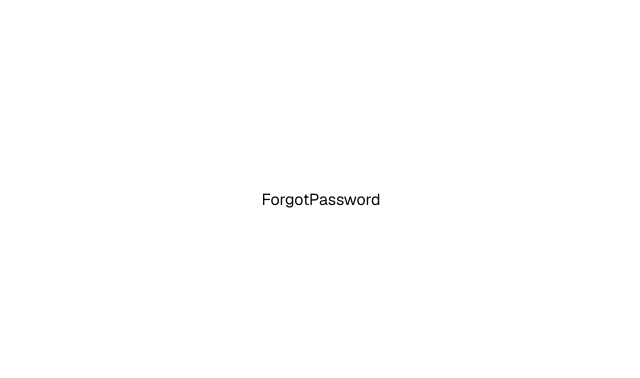
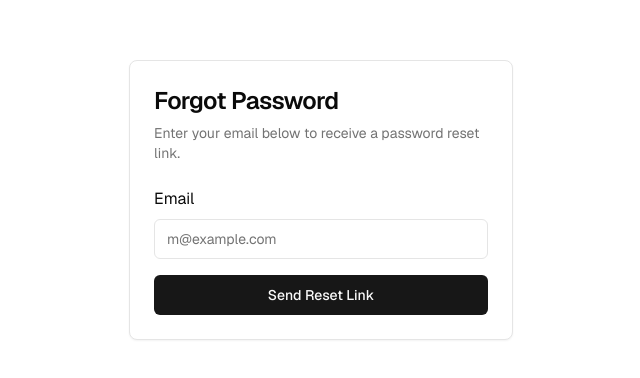
Before and after one commit to MarcBlattmann/SecondBrain, a Next.js app in the folder app/: page /forgot-password in a window 1280 px wide. Shown: the part 200-578 px from the top of the page, without its empty margins (319-959 px from the left). Built offline with nearby package versions, Linux system fonts and the light colour scheme.

Commit message:
made forget password page

```diff
--- a/app/app/(auth-pages)/forgot-password/page.tsx
+++ b/app/app/(auth-pages)/forgot-password/page.tsx
@@ -1,5 +1,59 @@
-export default async function ForgotPassword() {
+import { Button } from "@/components/ui/button";
+import { Card, CardContent, CardDescription, CardHeader, CardTitle } from "@/components/ui/card";
+import { Input } from "@/components/ui/input";
+import { Label } from "@radix-ui/react-label";
+
+export default function ForgotPassword() {
+  async function handleForgotPassword(event: { preventDefault: () => void; target: { email: { value: any; }; }; }) {
+    event.preventDefault();
+    const email = event.target.email.value;
+
+    try {
+      // Beispiel-API-Aufruf zum Backend (URL anpassen)
+      const response = await fetch("/api/auth/forgot-password", {
+        method: "POST",
+        headers: {
+          "Content-Type": "application/json",
+        },
+        body: JSON.stringify({ email }),
+      });
+
+      if (response.ok) {
+        alert("A password reset link has been sent to your email.");
+      } else {
+        alert("Failed to send reset link. Please try again.");
+      }
+    } catch (error) {
+      console.error("Error:", error);
+      alert("An error occurred. Please try again.");
+    }
+  }
+
   return (
-    <h1>ForgotPassword</h1>
+    <Card className="mx-auto max-w-sm">
+      <CardHeader>
+        <CardTitle className="text-2xl">Forgot Password</CardTitle>
+        <CardDescription>
+          Enter your email below to receive a password reset link.
+        </CardDescription>
+      </CardHeader>
+      <CardContent>
+        <form className="grid gap-4">
+          <div className="grid gap-2">
+            <Label htmlFor="email">Email</Label>
+            <Input
+              id="email"
+              name="email"
+              type="email"
+              placeholder="m@example.com"
+              required
+            />
+          </div>
+          <Button type="submit" className="w-full">
+            Send Reset Link
+          </Button>
+        </form>
+      </CardContent>
+    </Card>
   );
 }
--- a/app/app/(auth-pages)/sign-in/page.tsx
+++ b/app/app/(auth-pages)/sign-in/page.tsx
@@ -27,7 +27,7 @@ export default async function Login() {
             <div className="grid gap-2">
               <div className="flex items-center">
                 <Label htmlFor="password">Password</Label>
-                <Link href="#" className="ml-auto inline-block text-sm underline">
+                <Link href="/forgot-password" className="ml-auto inline-block text-sm underline">
                   Forgot your password?
                 </Link>
               </div>
```
